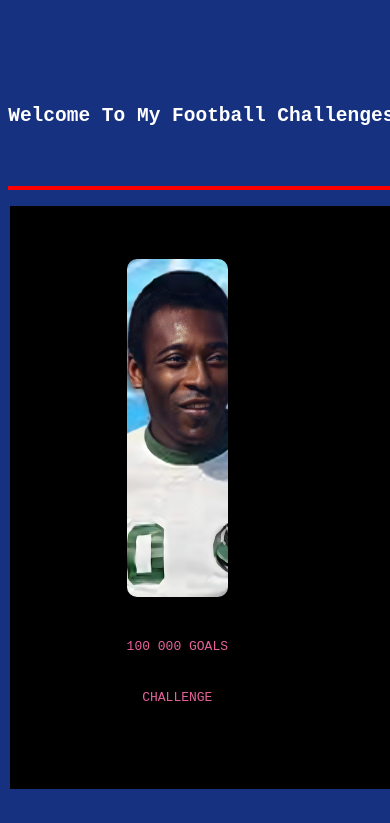
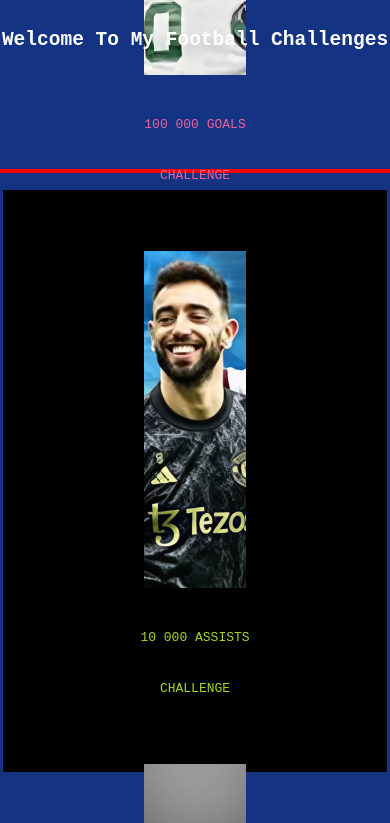
Before and after one commit to AliAbid31/Abid-Ali-Football-Challenges, a React (Vite) app: page / in a window 390 px wide. Shown: the top 823 px of the page. Built offline with nearby package versions, Linux system fonts and the light colour scheme.

Commit message:
Update Home.css

```diff
--- a/src/pages/Home.css
+++ b/src/pages/Home.css
@@ -1,99 +1,113 @@
-/* Réinitialisation de base */
 html, body {
     height: 100%;
     margin: 0;
     padding: 0;
-  font-family: monospace;
-  overflow-x: hidden;
 }
 body {
     animation: change 4s infinite ease-in-out;
     overflow: hidden;
 }
-
-.section1 {
-  display: flex;
-  flex-direction: column;
-  align-items: center;
-  background-color: transparent !important;
-  padding: 2vh 2vw;
-}
-
-h2 {
-  margin-bottom: 5vh;
-  font-size: 2.5rem;
-  color: white;
-  white-space: nowrap;
-  overflow: hidden;
-  width: 0;
-  animation: typing 3s steps(30, end) forwards, hide-cursor 0.1s forwards 3s;
-  border-right: 0.4vh solid red;
-  text-align: center;
-}
-
-.line {
-  height: 0.4vh;
-  background-color: red;
-  width: 100%;
-  animation: appear 3s forwards;
-  margin: 2vh 0;
-}
-
-.div1 {
-  display: flex;
-  justify-content: center;
-  align-items: center;
-  flex-wrap: wrap;
-  background-color: black;
-  gap: 5vw;
-  padding: 2vh;
-  width: 100%;
-  max-width: 1200px;
-}
-
 .div11, .div12, .div13 {
     display: flex;
     flex-direction: column;
     align-items: center;
+    height: 100%;
     width: 26vw;
-  min-width: 200px;
-  max-width: 300px;
-  text-align: center;
+  }
+  .section1 p {
+    font-family: monospace;
+    margin-top: 2vh; /* Ajuste ici pour descendre le texte */
+    font-size: 3vw; /* Ajustable aussi si nécessaire */
   }
 
-.div11 img, .div12 img, .div13 img {
-  height: auto;
-  width: 100%;
+  .div11 img,
+  .div12 img,
+  .div13 img {
+    height: 40vh;
+    width: 100%; /* prend tout le conteneur sans dépasser */
     object-fit: cover;
     margin-bottom: 1vh;
-  border-radius: 10px;
-  transition: transform 0.3s ease-in-out;
   }
 
+@keyframes change{
+    0%{
+        background-color: #271258;
+    }
+    50%{
+        background-color: #133687;
+    }
+    100%{
+        background-color: #271248;
+    }
+}
     img:hover {
         transform: scale(1.1);
+        transition: all 0.3s ease-in-out;
         cursor: pointer;
     }
-
-/* Animation couleurs titres */
     .div11 p {
         color: rgb(93, 169, 236);
         animation: color_change 3s infinite;
+    }
+    @keyframes color_change {
+        0% { color: rgb(93, 169, 236); }
+        50% { color: #159a67; }
+        100% { color: rgb(51, 130, 199); }
     }
     .div12 p {
         color: rgb(93, 169, 236);
         animation: color_change2 3s infinite;
     }
-.div13 p {
-  color: rgb(236, 93, 155);
-  animation: color_change 3s infinite;
+    @keyframes color_change2 {
+        0% { color: rgb(185, 233, 123); }
+        50% { color: rgb(224, 125, 26); }
+        100% { color: #a3dd1a; }
+
+    }
+    *{font-family: monospace;}
+
+    .section1 {
+        display: flex;
+        flex-direction: column;
+        background-color: transparent !important;
+        align-items: center;
+    }
+    h2 {
+        position: relative;
+        top: -7vh; /* Déplace le titre plus haut */
+        margin-bottom: 5vh;
+        font-size: 2rem;
+        color: white;
+        white-space: nowrap;
+        overflow: hidden;
+        width: 0;
+        animation:
+            typing 3s steps(30, end) forwards,
+            hide-cursor 0.1s forwards 3s;
+        border-right: 0.4vh solid red; /* Curseur rouge */
     }
 
-.section1 p {
-  font-size: 2.2rem;
-  margin-top: 2vh;
-  line-height: 2rem;
+    /* Animation de frappe au clavier */
+    @keyframes typing {
+        from { width: 0; }
+        to { width: 100%; }
+    }
+    .line{
         position: relative;
+        animation: appear 3s forwards;
+    }
+    @keyframes appear {
+        0% { width: 0; }
+        100% { width: 100%; }
+    }
+
+    /* Disparition du curseur */
+    @keyframes hide-cursor {
+        to { border-right-color: transparent; }
+    }
+    p {
+        position: relative;
+        display: inline-block;
         transition: all 0.3s ease;
     }
 
@@ -102,7 +116,7 @@ p:hover {
         z-index: 10;
     }
 
-/* Fond et soulignement p */
+    /* Fond coloré qui s'agrandit */
     p::before {
         content: "";
         position: absolute;
@@ -117,11 +131,23 @@ p::before {
         opacity: 0.3;
         border-radius: 5px;
     }
+
     p:hover::before {
         width: calc(100% + 20px);
         height: calc(100% + 20px);
         opacity: 0.7;
     }
+    img{
+        margin-top: 2vh;
+        display: block;
+    }
+
+    /* Bordure qui apparaît */
+    p:hover {
+        border-color: currentColor;
+    }
+
+    /* Ligne de soulignement */
     p::after {
         content: "";
         position: absolute;
@@ -133,51 +159,61 @@ p::after {
         transform: scaleX(0);
         transition: transform 0.3s ease;
     }
+
     p:hover::after {
         transform: scaleX(1);
     }
-
-/* Animations */
-@keyframes typing {
-  from { width: 0; }
-  to { width: 100%; }
-}
-@keyframes hide-cursor {
-  to { border-right-color: transparent; }
-}
-@keyframes appear {
-  0% { width: 0; }
-  100% { width: 100%; }
-}
-@keyframes change {
-  0% { background-color: #271258; }
-  50% { background-color: #133687; }
-  100% { background-color: #271248; }
+    .div13 p {
+        color: rgb(93, 169, 236);
+        animation: color_change 3s infinite;
     }
     @keyframes color_change {
         0% { color: rgb(236, 93, 155); }
         50% { color: #9a8415; }
         100% { color: rgb(236, 95, 165); }
     }
-@keyframes color_change2 {
-  0% { color: rgb(185, 233, 123); }
-  50% { color: rgb(224, 125, 26); }
-  100% { color: #a3dd1a; }
+
+.div1{
+    display: flex;
+    background-color: black;
+}
+.typing-text {
+font-size: 2.5rem;
+color: rgb(140, 223, 140);
+white-space: nowrap;
+overflow: hidden;
+border-right: 2px solid rgb(194, 16, 16);
+width: 0;
+animation: typing 4s steps(25, end) forwards, hide-cursor 0.1s forwards;
+animation-delay: 0s, 4s; /* 2 animations, 2 timings */
 }
 
-/* ✅ Responsive : Tablette */
-@media (max-width: 1024px) {
-  h2 {
-    font-size: 2rem;
+.underline {
+height: 3px;
+width: 0;
+background-color: red;
+margin-top: 5px;
+animation: underline-grow 4s forwards;
+animation-delay: 4s;
 }
-  .section1 p {
-    font-size: 2rem;
-    line-height: 1.8rem;
-  }
-  .div1 {
-    gap: 4vw;
+@keyframes hide-cursor {
+to {
+border-right: none;
 }
 }
+
+/* Animation du texte lettre par lettre */
+@keyframes typing {
+from { width: 0; }
+to { width: 33ch; } /* Ajuste selon le nombre de caractères */
+}
+
+/* Animation de la ligne */
+@keyframes underline-grow {
+from { width: 0; }
+to { width: 100%; }
+}
+
 
 /* ✅ Responsive : Téléphone */
 @media (max-width: 550px) {
```
Lines whose indentation alone changed are shown as unchanged.
